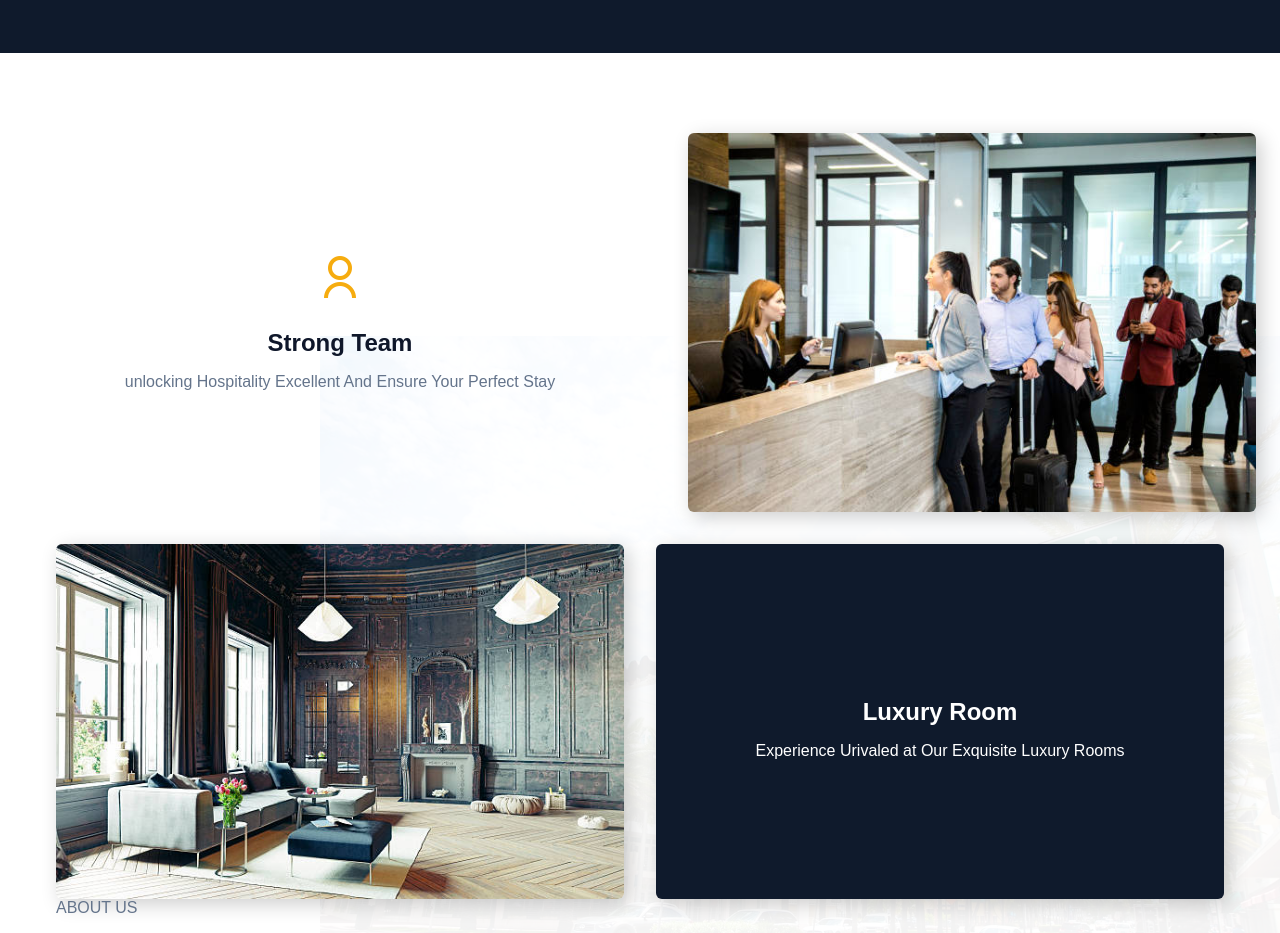
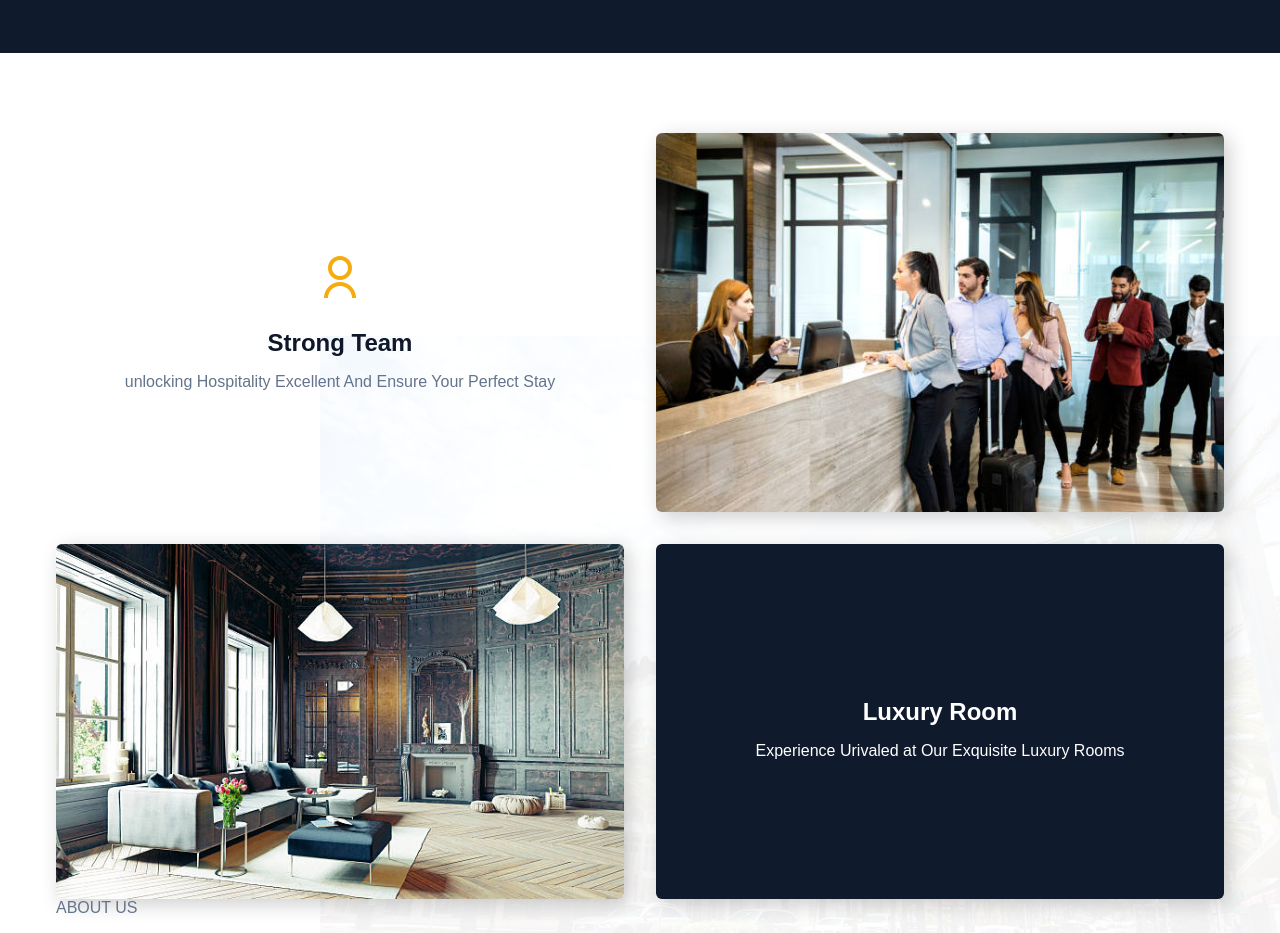
Before and after one commit to Ivermoses/De-Great-Hotel-and-Resorts, a plain HTML site: page index.html in a window 1280 px wide. Shown: the part 920-1853 px from the top of the page. Drawn offline with nearby package versions, Linux system fonts and the light colour scheme; some icons are missing; a web font is replaced by a local one.

Commit message:
Update media.css

```diff
--- a/media.css
+++ b/media.css
@@ -18,7 +18,7 @@
     grid-area: 1/2/2/3;
   }
 
-  .about_image:nth-child(1),
+/*   .about_image:nth-child(1), */
   .about_image:nth-child(4) {
     transform: translateX(2rem);
   }
```
